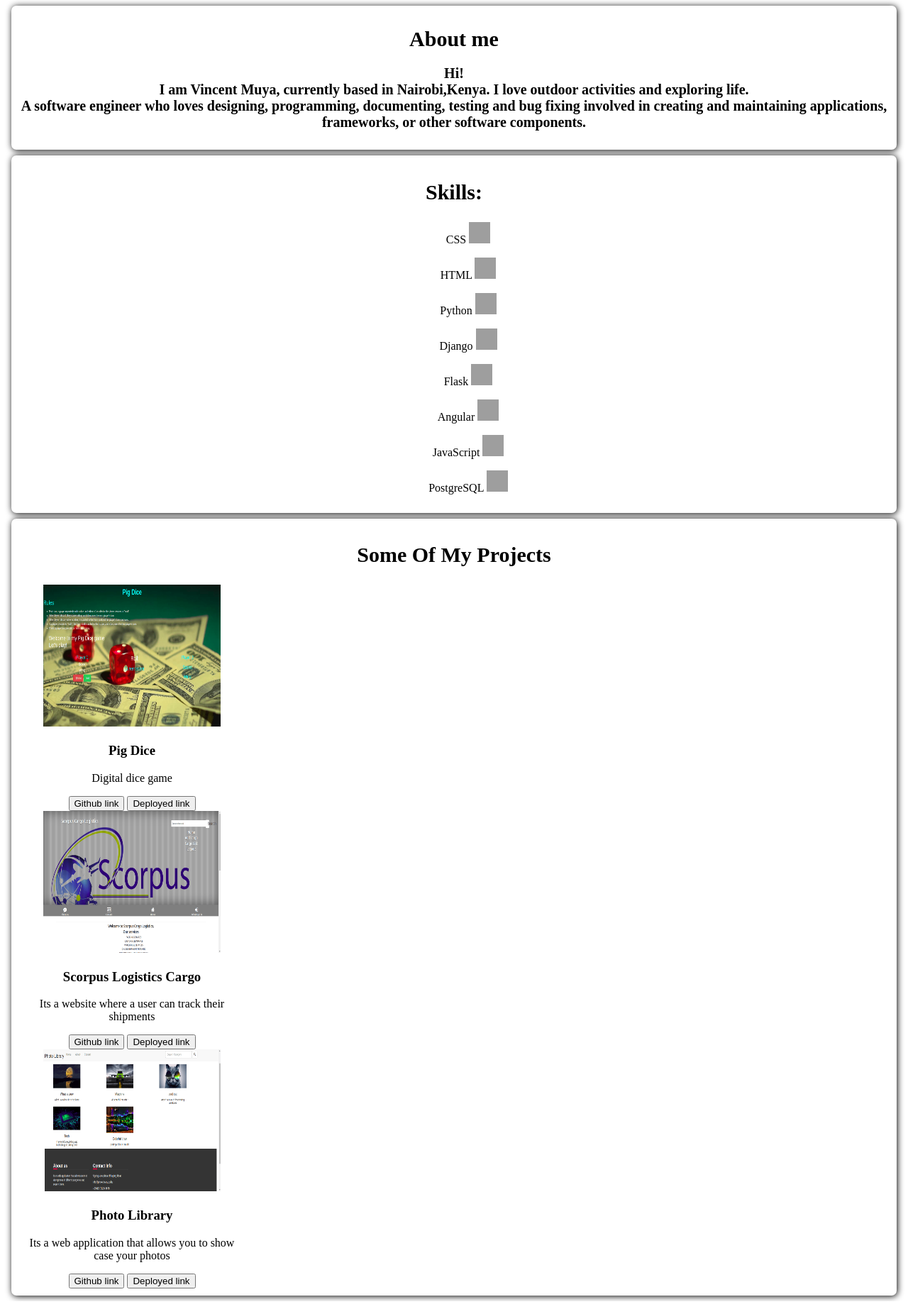
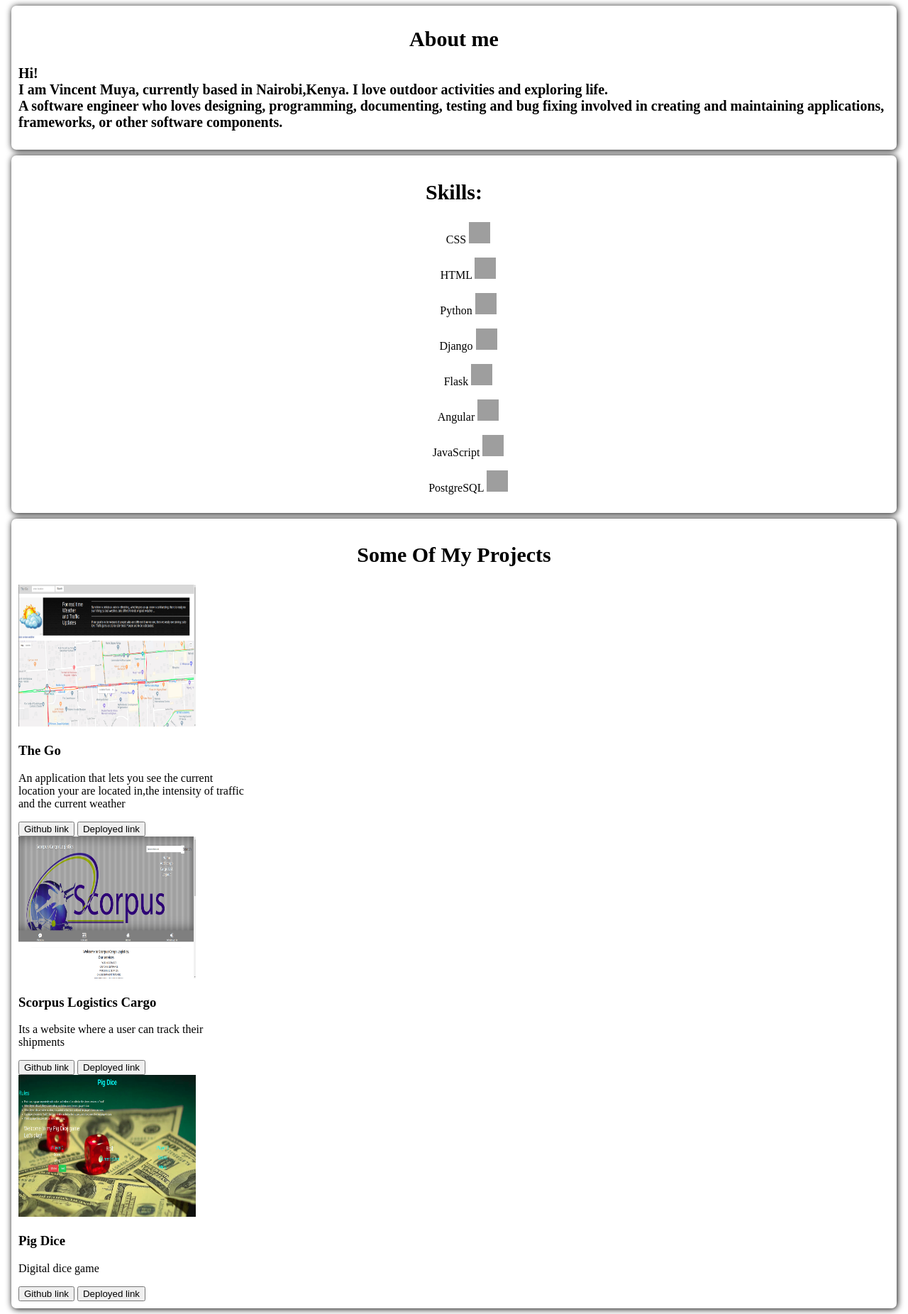
Before and after one commit to vincentmuya/vincentmuya.github.io, a Django app: template muya/templates/projects.html in a window 1280 px wide. Shown: the whole page at 71% size. Run offline with Django 3.2, Linux system fonts and the light colour scheme; the template is opened without the code that fills it, so the values that code supplies are empty; some libraries are stand-ins or nearby versions; grey boxes are pictures that could not be loaded.

Commit message:
changed structure and projects

```diff
--- a/muya/templates/projects.html
+++ b/muya/templates/projects.html
@@ -1,13 +1,14 @@
 {%load staticfiles%}
 <!DOCTYPE html>
 <html>
+
 <head>
   <meta charset="utf-8">
 </head>
+
 <body>
   {%block styles%}
-<link rel="stylesheet" href="{% static 'css/projects.css' %}">
-{% endblock %}
+  <link rel="stylesheet" href="{% static 'css/projects.css' %}"> {% endblock %}
   <div class="tabs">
     <div class="row">
       <div class="col-md-0">
@@ -22,7 +23,7 @@
   <div class="tabs">
     <div class="row">
       <div class="col-md-0">
-    <section style="text-align:center;" >
+        <section style="text-align:center;">
           <h1 style="text-align:center;" id='skills'>Skills:</h1>
           <div class="col-md-12">
             <ul>
@@ -66,13 +67,13 @@
             <div class="row">
               <div class="col-md-4">
                 <div class="card" style="width: 20rem;">
-          <a href="https://vincentmuya.github.io/Pig-dice/" target="_blank"><img class="card-img-top" src="/static/img/pigdice.png" alt=Card image cap height="200px" width="250px"></a>
+                  <a href="https://thegooo.herokuapp.com/" target="_blank"><img class="card-img-top" src="/static/img/thego.png" alt=Card image cap height="200px" width="250px"></a>
                   <div class="card-body">
-            <h3 class="card-title">Pig Dice</h3>
-            <p class="card-text">Digital dice game</p>
+                    <h3 class="card-title">The Go</h3>
+                    <p class="card-text">An application that lets you see the current location your are located in,the intensity of traffic and the current weather</p>
                     <div class="row">
-              <a href="https://github.com/vincentmuya/Pig-dice" target="_blank"><button type="button" name="button">Github link</button></a>
-              <a href="https://vincentmuya.github.io/Pig-dice/" target="_blank"><button type="button" name="button">Deployed link</button></a>
+                      <a href="https://github.com/vincentmuya/The-go" target="_blank"><button type="button" name="button">Github link</button></a>
+                      <a href="https://thegooo.herokuapp.com/" target="_blank"><button type="button" name="button">Deployed link</button></a>
                     </div>
                   </div>
                 </div>
@@ -94,13 +95,13 @@
 
               <div class="col-md-4">
                 <div class="card" style="width: 20rem;">
-          <a href="https://photolibrarysnap.herokuapp.com/" target="_blank"><img class="card-img-top" src="/static/img/photo.png" alt=Card image cap height="200px" width="250px"></a>
+                  <a href="https://vincentmuya.github.io/Pig-dice/" target="_blank"><img class="card-img-top" src="/static/img/pigdice.png" alt=Card image cap height="200px" width="250px"></a>
                   <div class="card-body">
-            <h3 class="card-title">Photo Library</h3>
-            <p class="card-text">Its a web application that allows you to show case your photos</p>
+                    <h3 class="card-title">Pig Dice</h3>
+                    <p class="card-text">Digital dice game</p>
                     <div class="row">
-              <a href="https://github.com/vincentmuya/Gallery" target="_blank"><button type="button" name="button">Github link</button></a>
-              <a href="https://photolibrarysnap.herokuapp.com/" target="_blank"><button type="button" name="button">Deployed link</button></a>
+                      <a href="https://github.com/vincentmuya/Pig-dice" target="_blank"><button type="button" name="button">Github link</button></a>
+                      <a href="https://vincentmuya.github.io/Pig-dice/" target="_blank"><button type="button" name="button">Deployed link</button></a>
                     </div>
                   </div>
                 </div>
@@ -113,4 +114,5 @@
     </div>
   </div>
 </body>
+
 </html>
--- a/static/css/projects.css
+++ b/static/css/projects.css
@@ -2,24 +2,17 @@ ul{
   list-style-type: none;
 }
 .tabs {
-  /*background-color: blue;*/
   margin: 8px;
   padding: 10px;
-  /*background-color: transparent;*/
   border-radius: 7px;
-  text-align: center;
   box-shadow: 1px 1px 10px #000;
 }
-
 .tabs:hover {
   box-shadow: 0 0 10px rgba(33, 33, 33, .2);
 }
 h2{
   font-size: 20px;
 }
-li{
-  /*font-size: 18px;*/
-}
 h1{
   font-size: 30px;
 }
```
Also changed, not shown: static/img/img.jpg (deleted), static/img/thego.png (added). Lines whose indentation alone changed are shown as unchanged.
